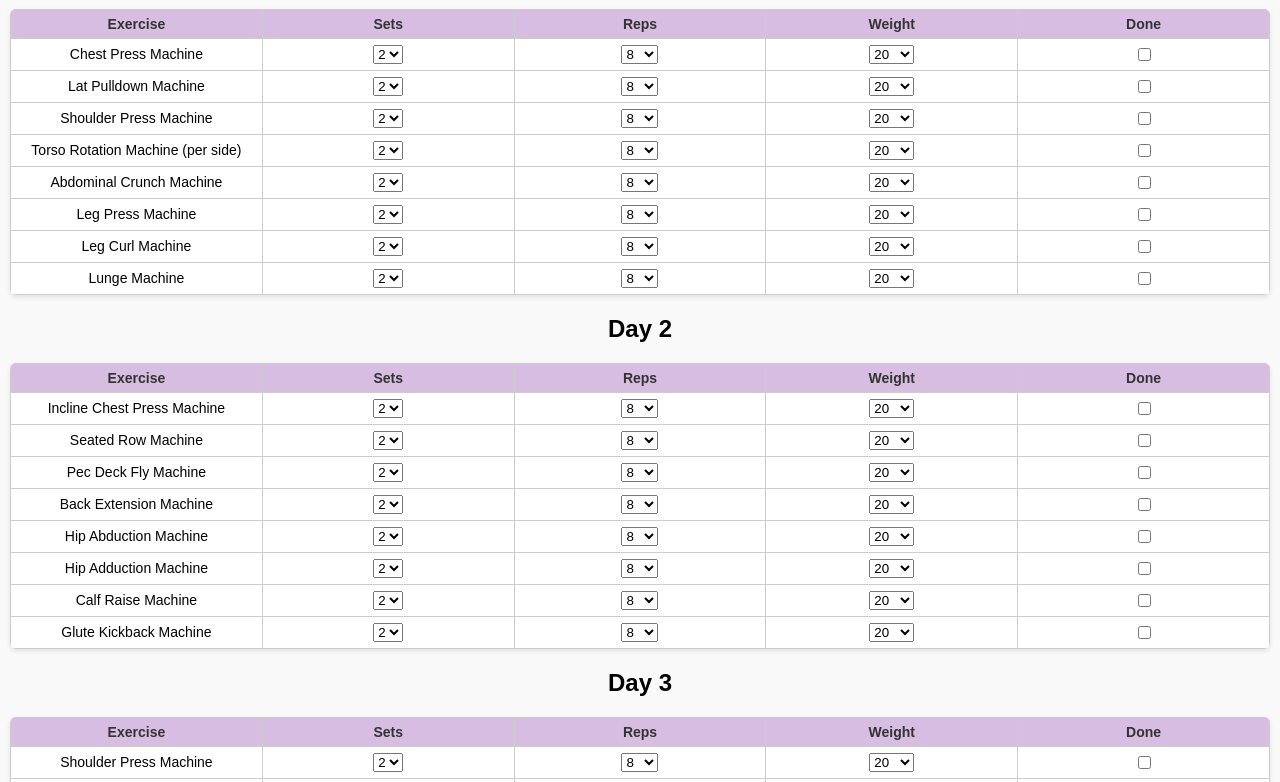
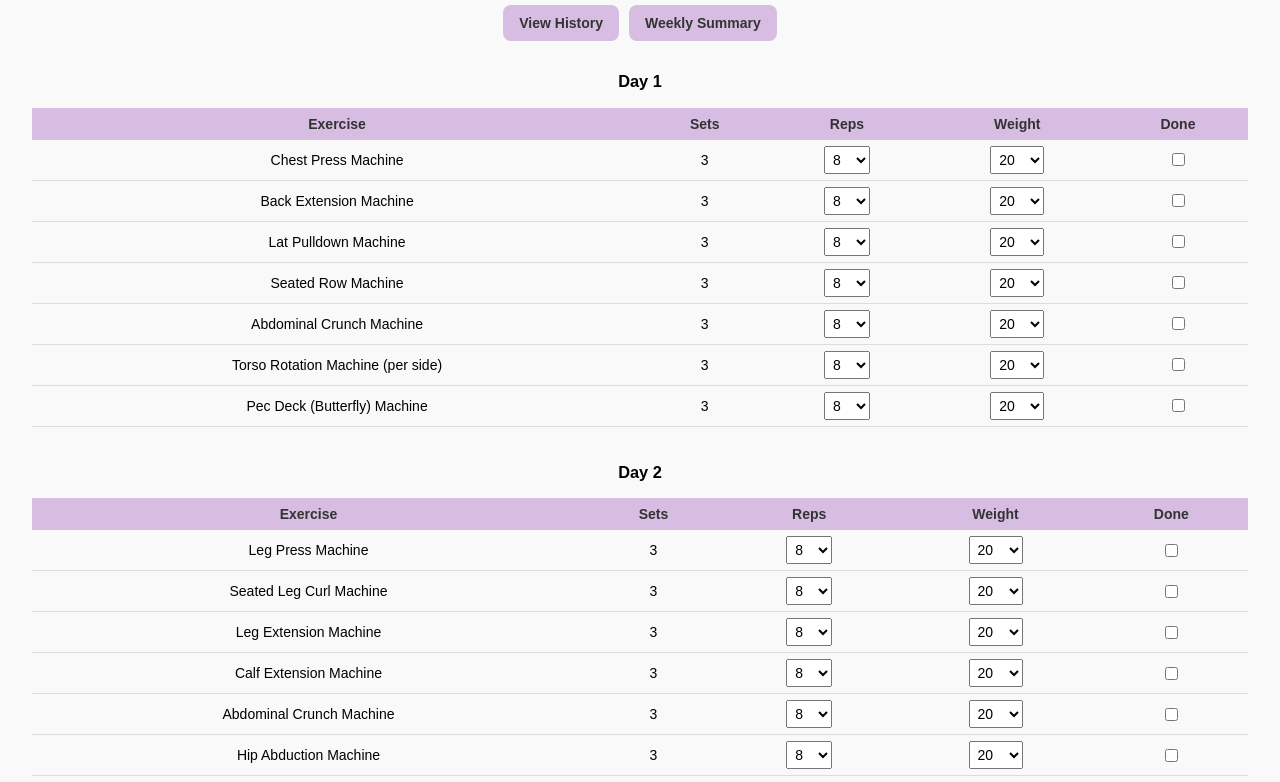
Before and after one commit to RedElefant/pf-tracking-app, a plain HTML site: page index.html in a window 1280 px wide. Shown: the part 59-841 px from the top of the page. Drawn offline with Linux system fonts and the light colour scheme.

Commit message:
more updates

```diff
--- a/index.html
+++ b/index.html
@@ -1,224 +1,250 @@
 <!DOCTYPE html>
 <html lang="en">
 <head>
-  <meta charset="UTF-8">
-  <meta name="viewport" content="width=device-width, initial-scale=1.0">
-  <title>Workout Tracker</title>
+  <meta charset="UTF-8" />
+  <meta name="viewport" content="width=device-width, initial-scale=1.0" />
+  <title>PF Total Body Circuit</title>
   <style>
     body {
       font-family: Arial, sans-serif;
-      margin: 10px;
       background-color: #f9f9f9;
+      margin: 0;
+      padding: 0;
     }
-
     h2 {
       text-align: center;
-      margin-top: 20px;
+      margin-top: 1rem;
+      color: #333;
     }
-
+    .button-container {
+      display: flex;
+      justify-content: center;
+      gap: 10px;
+      margin: 15px 0;
+    }
+    button {
+      background-color: #d7bde2;
+      border: none;
+      border-radius: 8px;
+      padding: 10px 16px;
+      font-size: 14px;
+      color: #333;
+      font-weight: bold;
+      cursor: pointer;
+    }
+    button:hover {
+      background-color: #c39bd3;
+    }
     table {
-      width: 100%;
+      width: 95%;
+      margin: 0 auto 20px auto;
       border-collapse: collapse;
-      table-layout: fixed;
       font-size: 14px;
-      margin-bottom: 20px;
-      background: white;
-      box-shadow: 0 2px 5px rgba(0,0,0,0.1);
-      border-radius: 6px;
-      overflow: hidden;
     }
-
-    th, td {
-      border: 1px solid #ccc;
-      padding: 6px;
-      text-align: center;
-      word-wrap: break-word;
-    }
-
     th {
       background-color: #d7bde2;
       color: #333;
+      padding: 8px;
+      text-align: center;
     }
-
-    button {
-      display: block;
-      margin: 15px auto;
-      padding: 10px 16px;
-      background-color: #d7bde2;
-      color: #333;
-      border: none;
-      border-radius: 6px;
+    td {
+      padding: 6px;
+      text-align: center;
+      border-bottom: 1px solid #ddd;
+    }
+    select {
+      padding: 4px;
       font-size: 14px;
-      cursor: pointer;
     }
-
-    button:hover {
-      background-color: #c39bd3;
+    .history, .summary {
+      display: none;
+      margin: 20px;
     }
-
-    .history {
-      margin-top: 20px;
-      display: none;
-    }
-
-    /* Responsive tweaks */
-    @media (max-width: 600px) {
-      table { font-size: 12px; }
-      th, td { padding: 4px; }
-      th span.long-label { display: none; }
-      th span.short-label { display: inline; }
-    }
-
-    @media (min-width: 601px) {
-      th span.short-label { display: none; }
-      th span.long-label { display: inline; }
+    .history h3, .summary h3 {
+      text-align: center;
     }
   </style>
 </head>
 <body>
-  <h2>Day 1</h2>
-  <table id="day1"></table>
 
-  <h2>Day 2</h2>
-  <table id="day2"></table>
+  <h2>PF Total Body Circuit</h2>
 
-  <h2>Day 3</h2>
-  <table id="day3"></table>
+  <div class="button-container">
+    <button onclick="toggleView('history')">View History</button>
+    <button onclick="toggleView('summary')">Weekly Summary</button>
+  </div>
 
-  <button onclick="toggleHistory()">View History</button>
-
-  <div class="history" id="history">
-    <h2>Workout History</h2>
+  <div id="tables"></div>
+  <div class="history" id="historyView">
+    <h3>Workout History</h3>
     <div id="historyContent"></div>
+  </div>
+  <div class="summary" id="summaryView">
+    <h3>Weekly Summary</h3>
+    <div id="summaryContent"></div>
   </div>
 
   <script>
-    const workouts = {
-      day1: [
-        "Chest Press Machine", "Lat Pulldown Machine", "Shoulder Press Machine",
-        "Torso Rotation Machine (per side)", "Abdominal Crunch Machine",
-        "Leg Press Machine", "Leg Curl Machine", "Lunge Machine"
+    const exercises = {
+      "Day 1": [
+        "Chest Press Machine",
+        "Back Extension Machine",
+        "Lat Pulldown Machine",
+        "Seated Row Machine",
+        "Abdominal Crunch Machine",
+        "Torso Rotation Machine (per side)",
+        "Pec Deck (Butterfly) Machine"
       ],
-      day2: [
-        "Incline Chest Press Machine", "Seated Row Machine", "Pec Deck Fly Machine",
-        "Back Extension Machine", "Hip Abduction Machine", "Hip Adduction Machine",
-        "Calf Raise Machine", "Glute Kickback Machine"
+      "Day 2": [
+        "Leg Press Machine",
+        "Seated Leg Curl Machine",
+        "Leg Extension Machine",
+        "Calf Extension Machine",
+        "Abdominal Crunch Machine",
+        "Hip Abduction Machine",
+        "Hip Adduction Machine",
+        "Lunge Machine"
       ],
-      day3: [
-        "Shoulder Press Machine", "Torso Rotation Machine (per side)", "Abdominal Crunch Machine",
-        "Bicep Curl Machine", "Tricep Extension Machine", "Seated Dip Machine",
-        "Rear Delt Fly (Reverse Pec Deck)", "Dumbbell Lateral Raise"
+      "Day 3": [
+        "Shoulder Press Machine",
+        "Torso Rotation Machine (per side)",
+        "Abdominal Crunch Machine",
+        "Bicep Curl Machine",
+        "Tricep Extension Machine",
+        "Seated Dip Machine",
+        "Rear Delt Fly (Reverse Pec Deck)",
+        "Dumbbell Lateral Raise"
       ]
     };
 
-    const setsOptions = [2, 3, 4];
-    const repsOptions = Array.from({length: 7}, (_, i) => 8 + i * 2); // 8 to 20 step 2
-    const weightOptions = Array.from({length: 11}, (_, i) => 20 + i * 10); // 20 to 120
-
-    const dbKey = "workoutHistory";
-
-    function createDropdown(options, id, savedValue, defaultValue) {
-      const select = document.createElement("select");
-      select.id = id;
-      options.forEach(opt => {
-        const option = document.createElement("option");
-        option.value = opt;
-        option.textContent = opt;
-        if (savedValue == opt) option.selected = true;
-        select.appendChild(option);
-      });
-      if (!savedValue) select.value = defaultValue;
-      return select;
-    }
+    const repOptions = Array.from({length: 7}, (_,i) => 8 + i*2); // 8–20
+    const weightOptions = Array.from({length: 11}, (_,i) => 20 + i*10); // 20–120
+    let history = JSON.parse(localStorage.getItem('workoutHistory')) || [];
+    let lastSelections = JSON.parse(localStorage.getItem('lastSelections')) || {};
 
     function renderTables() {
-      Object.keys(workouts).forEach(day => {
-        const table = document.getElementById(day);
-        table.innerHTML = `
-          <tr>
-            <th><span class="long-label">Exercise</span><span class="short-label">Ex</span></th>
-            <th><span class="long-label">Sets</span><span class="short-label">S</span></th>
-            <th><span class="long-label">Reps</span><span class="short-label">R</span></th>
-            <th><span class="long-label">Weight</span><span class="short-label">Wt</span></th>
-            <th><span class="long-label">Done</span><span class="short-label">✓</span></th>
-          </tr>
-        `;
+      const container = document.getElementById("tables");
+      container.innerHTML = "";
 
-        workouts[day].forEach(exercise => {
-          const row = document.createElement("tr");
+      Object.keys(exercises).forEach(day => {
+        const table = document.createElement("table");
+        const caption = document.createElement("caption");
+        caption.innerHTML = `<h3>${day}</h3>`;
+        table.appendChild(caption);
 
-          const exerciseCell = document.createElement("td");
-          exerciseCell.textContent = exercise;
-          row.appendChild(exerciseCell);
+        const header = document.createElement("tr");
+        ["Exercise","Sets","Reps","Weight","Done"].forEach(h => {
+          const th = document.createElement("th");
+          th.textContent = h;
+          header.appendChild(th);
+        });
+        table.appendChild(header);
 
-          const setsCell = document.createElement("td");
-          setsCell.appendChild(createDropdown(setsOptions, `${day}_${exercise}_sets`, loadLast(day, exercise, "sets"), setsOptions[0]));
-          row.appendChild(setsCell);
+        exercises[day].forEach(ex => {
+          const tr = document.createElement("tr");
 
-          const repsCell = document.createElement("td");
-          repsCell.appendChild(createDropdown(repsOptions, `${day}_${exercise}_reps`, loadLast(day, exercise, "reps"), repsOptions[0]));
-          row.appendChild(repsCell);
+          const tdEx = document.createElement("td");
+          tdEx.textContent = ex;
+          tr.appendChild(tdEx);
 
-          const weightCell = document.createElement("td");
-          weightCell.appendChild(createDropdown(weightOptions, `${day}_${exercise}_weight`, loadLast(day, exercise, "weight"), weightOptions[0]));
-          row.appendChild(weightCell);
+          const tdSets = document.createElement("td");
+          tdSets.textContent = "3";
+          tr.appendChild(tdSets);
 
-          const doneCell = document.createElement("td");
-          const checkbox = document.createElement("input");
-          checkbox.type = "checkbox";
-          checkbox.id = `${day}_${exercise}_done`;
-          doneCell.appendChild(checkbox);
-          row.appendChild(doneCell);
+          const tdReps = document.createElement("td");
+          const repSelect = document.createElement("select");
+          repOptions.forEach(val => {
+            const opt = document.createElement("option");
+            opt.value = val;
+            opt.textContent = val;
+            repSelect.appendChild(opt);
+          });
+          repSelect.value = lastSelections[ex]?.reps || repOptions[0];
+          tdReps.appendChild(repSelect);
+          tr.appendChild(tdReps);
 
-          table.appendChild(row);
+          const tdWeight = document.createElement("td");
+          const weightSelect = document.createElement("select");
+          weightOptions.forEach(val => {
+            const opt = document.createElement("option");
+            opt.value = val;
+            opt.textContent = val;
+            weightSelect.appendChild(opt);
+          });
+          weightSelect.value = lastSelections[ex]?.weight || weightOptions[0];
+          tdWeight.appendChild(weightSelect);
+          tr.appendChild(tdWeight);
+
+          const tdDone = document.createElement("td");
+          const chk = document.createElement("input");
+          chk.type = "checkbox";
+          chk.onchange = () => {
+            if (chk.checked) {
+              const entry = {
+                date: new Date().toLocaleDateString(),
+                day,
+                exercise: ex,
+                sets: 3,
+                reps: repSelect.value,
+                weight: weightSelect.value
+              };
+              history.push(entry);
+              localStorage.setItem('workoutHistory', JSON.stringify(history));
+              lastSelections[ex] = { reps: repSelect.value, weight: weightSelect.value };
+              localStorage.setItem('lastSelections', JSON.stringify(lastSelections));
+            }
+          };
+          tdDone.appendChild(chk);
+          tr.appendChild(tdDone);
+
+          table.appendChild(tr);
         });
+        container.appendChild(table);
       });
     }
 
-    function loadLast(day, exercise, field) {
-      const history = JSON.parse(localStorage.getItem(dbKey)) || [];
-      for (let i = history.length - 1; i >= 0; i--) {
-        const e = history[i];
-        if (e.day === day && e.exercise === exercise && e[field]) {
-          return e[field];
-        }
+    function toggleView(view) {
+      document.getElementById("historyView").style.display = "none";
+      document.getElementById("summaryView").style.display = "none";
+      document.getElementById("tables").style.display = "none";
+
+      if (view === "history") {
+        document.getElementById("historyView").style.display = "block";
+        renderHistory();
+      } else if (view === "summary") {
+        document.getElementById("summaryView").style.display = "block";
+        renderSummary();
+      } else {
+        document.getElementById("tables").style.display = "block";
       }
-      return null;
     }
 
-    function saveProgress() {
-      const history = JSON.parse(localStorage.getItem(dbKey)) || [];
-      Object.keys(workouts).forEach(day => {
-        workouts[day].forEach(exercise => {
-          const done = document.getElementById(`${day}_${exercise}_done`).checked;
-          if (done) {
-            history.push({
-              day,
-              exercise,
-              sets: document.getElementById(`${day}_${exercise}_sets`).value,
-              reps: document.getElementById(`${day}_${exercise}_reps`).value,
-              weight: document.getElementById(`${day}_${exercise}_weight`).value,
-              date: new Date().toLocaleDateString()
-            });
-          }
-        });
+    function renderHistory() {
+      const content = document.getElementById("historyContent");
+      content.innerHTML = "";
+      history.forEach(entry => {
+        const div = document.createElement("div");
+        div.textContent = `${entry.date} - ${entry.day} - ${entry.exercise} | Sets: ${entry.sets}, Reps: ${entry.reps}, Weight: ${entry.weight}`;
+        content.appendChild(div);
       });
-      localStorage.setItem(dbKey, JSON.stringify(history));
     }
 
-    function toggleHistory() {
-      const historyDiv = document.getElementById("history");
-      const contentDiv = document.getElementById("historyContent");
-      if (historyDiv.style.display === "none" || historyDiv.style.display === "") {
-        saveProgress();
-        const history = JSON.parse(localStorage.getItem(dbKey)) || [];
-        contentDiv.innerHTML = history.map(h =>
-          `<div>${h.date} - ${h.day} - ${h.exercise}: ${h.sets}x${h.reps} @ ${h.weight} lbs</div>`
-        ).join("");
-        historyDiv.style.display = "block";
-      } else {
-        historyDiv.style.display = "none";
-      }
+    function renderSummary() {
+      const content = document.getElementById("summaryContent");
+      content.innerHTML = "";
+      const summary = {};
+      history.forEach(entry => {
+        if (!summary[entry.exercise]) {
+          summary[entry.exercise] = [];
+        }
+        summary[entry.exercise].push(entry);
+      });
+      Object.keys(summary).forEach(ex => {
+        const div = document.createElement("div");
+        const avgWeight = (summary[ex].reduce((acc,e)=>acc+parseInt(e.weight),0)/summary[ex].length).toFixed(1);
+        div.textContent = `${ex} - Sessions: ${summary[ex].length}, Avg Weight: ${avgWeight}`;
+        content.appendChild(div);
+      });
     }
 
     renderTables();
```
